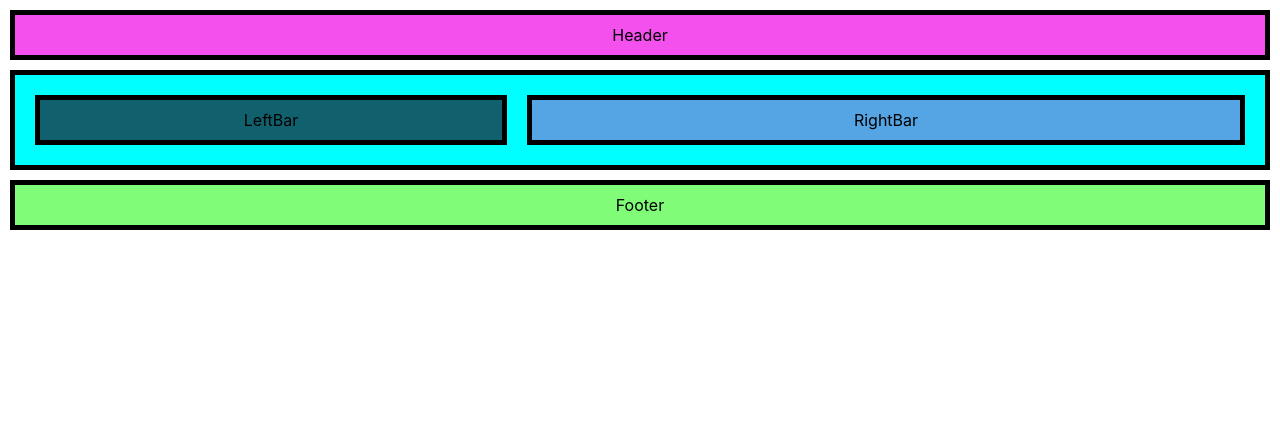
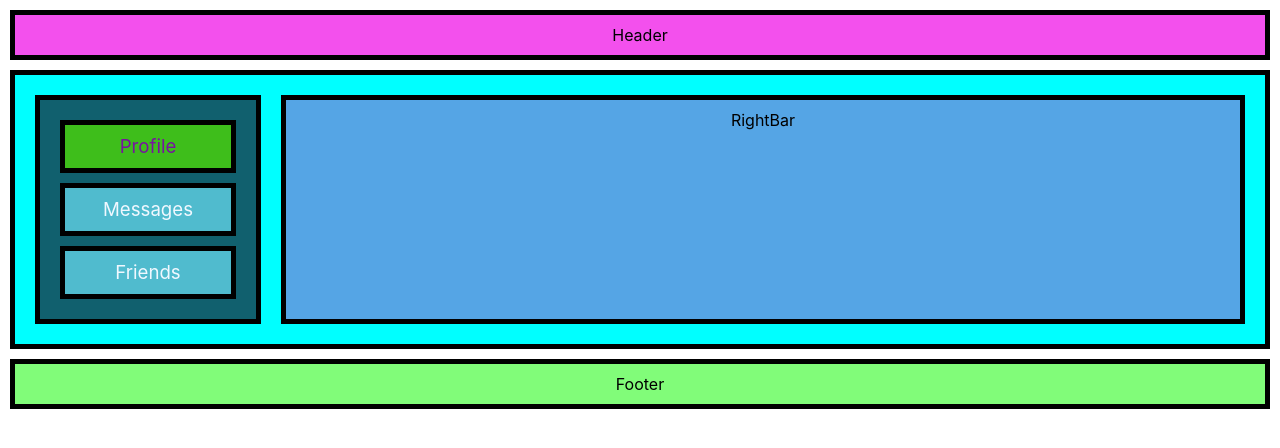
Before and after one commit to kibni1409/kibnes, a React (Create React App) app: page / in a window 1280 px wide. Shown: the top 448 px of the page. Built offline with nearby package versions, Linux system fonts and the light colour scheme.

Commit message:
add item.active for leftbar

```diff
--- a/src/Body/Body.module.css
+++ b/src/Body/Body.module.css
@@ -7,7 +7,7 @@
 
     display: grid;
     grid-template-rows: 0fr;
-    grid-auto-columns: 4fr 6fr;
+    grid-auto-columns: 2fr 8fr;
     /*grid-gap: 10px;*/
     grid-template-areas:
     "l r";
--- a/src/Body/LeftBar/LeftBar.js
+++ b/src/Body/LeftBar/LeftBar.js
@@ -2,9 +2,17 @@ import classes from './LeftBar.module.css';
 
 function LeftBar() {
     return (
-        <div className={classes.leftbar_wrapper}>
-            LeftBar
-        </div>
+        <nav className={classes.leftbar_wrapper}>
+            <div className={`${classes.item} ${classes.active}`}>
+                <a>Profile</a>
+            </div>
+            <div className={classes.item}>
+                <a>Messages</a>
+            </div>
+            <div className={classes.item}>
+                <a>Friends</a>
+            </div>
+        </nav>
     );
 }
 
--- a/src/Body/LeftBar/LeftBar.module.css
+++ b/src/Body/LeftBar/LeftBar.module.css
@@ -5,3 +5,19 @@
     padding: 10px;
     margin: 10px;
 }
+
+.item {
+    font-size: 14pt;
+    color: aliceblue;
+    border: solid 5px black;
+    background-color: #50bbce;
+    padding: 10px;
+    margin: 10px;
+}
+
+
+.item.active {
+    font-size: 14pt;
+    color: #7813a1;
+    background-color: #3ebe1b;
+}
```
